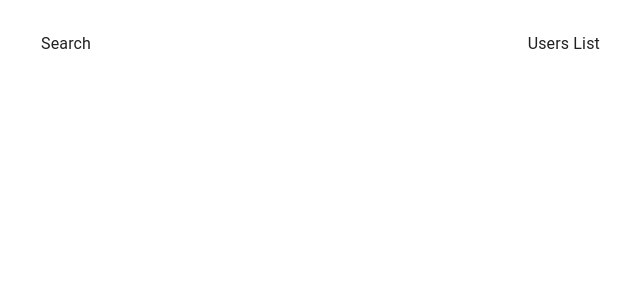
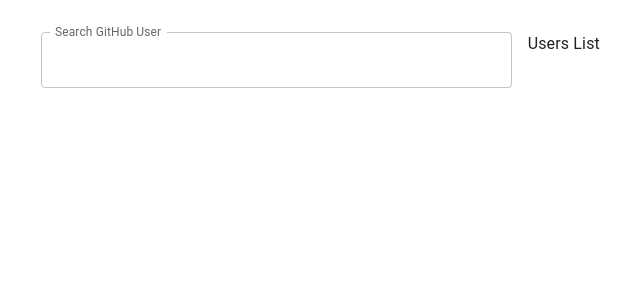
Before and after one commit to pongangairaman-nks/github-user-explorer, a React (Vite) app: page / in a window 1280 px wide. Shown: the top 300 px of the page, without its empty margins (23-663 px from the left). Built offline with nearby package versions, Linux system fonts and the light colour scheme; some icons are missing.

Commit message:
feat: add SearchBar component in the SearchPage

```diff
--- /dev/null
+++ b/src/components/SearchBar.tsx
@@ -0,0 +1,34 @@
+import { TextField, InputAdornment } from "@mui/material";
+import SearchIcon from "@mui/icons-material/Search";
+import { useState } from "react";
+
+interface SearchBarProps {
+  onSearch: (query: string) => void;
+}
+
+export default function SearchBar({ onSearch }: SearchBarProps) {
+  const [value, setValue] = useState("");
+
+  const handleChange = (e: React.ChangeEvent<HTMLInputElement>) => {
+    const newValue = e.target.value;
+    setValue(newValue);
+    onSearch(newValue);
+  };
+
+  return (
+    <TextField
+      fullWidth
+      label="Search GitHub User"
+      value={value}
+      onChange={handleChange}
+      InputProps={{
+        startAdornment: (
+          <InputAdornment position="start">
+            <SearchIcon />
+          </InputAdornment>
+        )
+      }}
+      variant="outlined"
+    />
+  );
+}
--- a/src/pages/SearchPage.tsx
+++ b/src/pages/SearchPage.tsx
@@ -1,10 +1,14 @@
 import { Box, Grid } from "@mui/material";
+import SearchBar from "../components/SearchBar";
 
 export default function SearchPage() {
+  const handleSearch = (query: string) => {
+    console.log("Search query:", query);
+  };
   return (
     <Grid container spacing={2}>
       <Grid item xs={12} md={4} lg={5}>
-        <Box>Search</Box>
+        <SearchBar onSearch={handleSearch} />
       </Grid>
       <Grid item xs={12} md={4} lg={7}>
         <Box>Users List</Box>
```
